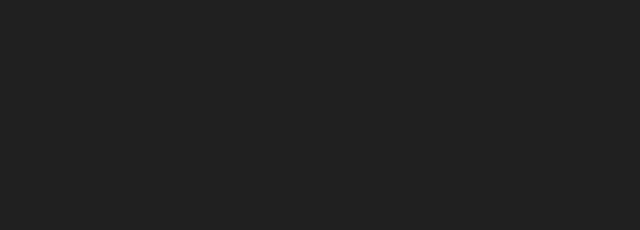
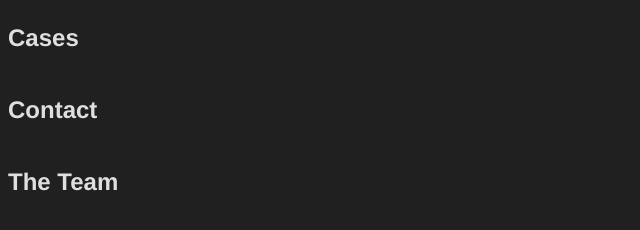
Before and after one commit to CJVIK/FRAMSIDAN, a website built with Vite: page index.html in a window 1280 px wide. Shown: the whole page, without its empty margins (0-640 px from the left). Built offline with nearby package versions, Linux system fonts and the light colour scheme.

Commit message:
Added footer/nav structure
Added footer tag in index.html
Created nav container inside of footer
Created headings inside of nav
Created a footer css styling page

```diff
--- a/index.html
+++ b/index.html
@@ -4,5 +4,7 @@
   </head>
   <body>
     <script type="module" src="src/main.ts"></script>
+    <footer id="footer">
+    </footer>
   </body>
 </html>
--- /dev/null
+++ b/src/HTML/footer.ts
@@ -0,0 +1,27 @@
+
+
+export const footerHTML = () => {
+    const nav = document.createElement("nav");
+    nav.id = "nav";
+    const footer = document.getElementById("footer");
+
+    if (footer) {
+        footer.appendChild(nav);
+    } else {
+        console.error("Footer element not found.");
+    }
+
+    const headingCases = document.createElement("h1");
+    headingCases.innerHTML = "Cases";
+    const headingTheTeam = document.createElement("h1");
+    headingTheTeam.innerHTML = "The Team";
+    const headingContact = document.createElement("h1");
+    headingContact.innerHTML = "Contact";
+
+    if(nav) {
+        nav.append(headingCases, headingContact, headingTheTeam);
+    }
+    else {
+        console.error("Nav element not found.");
+    }
+}
--- a/src/pages/parts/app.ts
+++ b/src/pages/parts/app.ts
@@ -1,5 +1,7 @@
+import { footerHTML } from '../../HTML/footer';
 import { head } from './head';
 
 export const application = (title: HTMLTitleElement['innerHTML']) => {
     head(title);
+    footerHTML();
 };
--- /dev/null
+++ b/src/styles/footer.css
@@ -0,0 +1,4 @@
+.nav {
+    display: flex;
+    flex-direction: column;
+}
```
